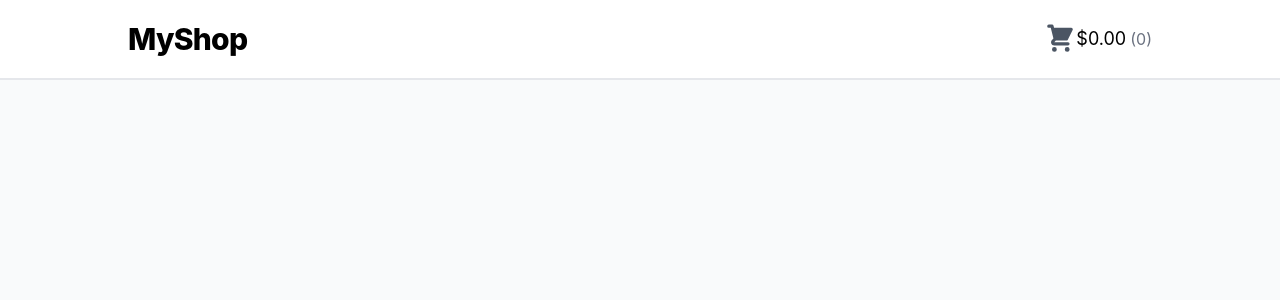
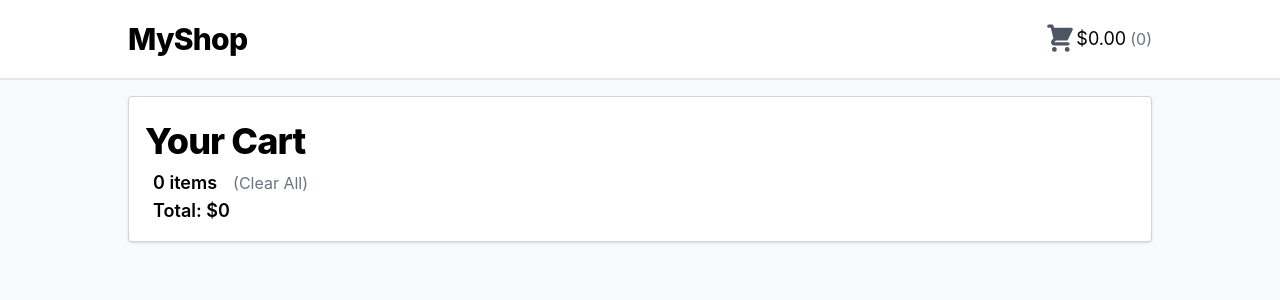
Before and after one commit to willp11/Nextjs-ecommerce, a Next.js app: page /cart in a window 1280 px wide. Shown: the top 300 px of the page. Built offline with nearby package versions, Linux system fonts and the light colour scheme.

Commit message:
created basic cart page

```diff
--- a/components/header.js
+++ b/components/header.js
@@ -1,15 +1,20 @@
 import ShoppingCartIcon from "./icons/shoppingCartIcon";
 import { useCart } from "../hooks/useCart";
+import { useRouter } from "next/router";
 
 export default function Header() {
 
+    const router = useRouter();
     const {cart} = useCart();
 
     return (
         <div className="w-full h-[80px] px-6 py-2 border-b-2 border-gray-200 flex items-center justify-center">
             <div className="w-full max-w-[64rem] flex justify-between items-center">
-                <p className="text-3xl tracking-tight font-extrabold">MyShop</p>
-                <div className="flex items-center cursor-pointer group">
+                <p className="text-3xl tracking-tight font-extrabold cursor-pointer" onClick={()=>router.push("/")}>MyShop</p>
+                <div
+                    className="flex items-center cursor-pointer group"
+                    onClick={()=>router.push("/cart")}
+                >
                     <ShoppingCartIcon />
                     <p className="text-lg">${cart.value.toFixed(2)}</p>
                     <p className="text-gray-500 pl-1">({cart.total_qty})</p>
--- a/pages/cart.js
+++ b/pages/cart.js
@@ -1,14 +1,53 @@
 import Layout from "../components/layout";
 import Head from "next/head";
+import { useCart } from "../hooks/useCart";
+import Image from "next/image";
 
 export default function Cart() {
+
+    const {cart, removeItem} = useCart();
+
+    let cartItems = Object.keys(cart.items).map((key)=>{
+        console.log(key)
+        let item = cart.items[key];
+        return (
+            <div className="w-full mx-1 my-4 px-2 py-4 border border-gray-200 rounded-md shadow-md flex justify-start items-center overflow-x-auto">
+                <div className="h-[100px] min-w-[100px]">
+                    <Image
+                        src={item.image}
+                        height={100}
+                        width={100}
+                        alt={item.name}
+                    />
+                </div>
+                <div>
+                    <p className="text-lg font-semibold truncate">{item.name}</p>
+                    <div className="flex pt-2">
+                        <p>- {item.quantity} +</p>
+                        <p className="ml-8">x ${item.price}</p>
+                    </div>
+                </div>
+            </div>
+        )
+    })
+
     return (
-        <Layout cart={[]}>
+        <Layout>
             <Head>
-                <title>Your Cart</title>
+                <title>MyShop Cart</title>
             </Head>
             <div className="w-full min-h-[calc(100vh-80px)] bg-gray-50 py-4 px-2">
-
+                <div className="w-full max-w-[64rem] mx-auto flex flex-row flex-wrap justify-center items-start">
+                    <div className="w-full bg-white border border-gray-300 rounded shadow p-4">
+                        <h1 className="text-left">Your Cart</h1>
+                        <div className="flex items-center ml-2">
+                            <h2 className="text-lg font-semibold">{cart.total_qty} {cart.total_qty === 1 ? "item" : "items"}</h2>
+                            <p className="text-base text-gray-500 ml-4 cursor-pointer hover:text-black">(Clear All)</p>
+                        </div>
+                        {cartItems}
+                        <h2 className="text-lg font-semibold ml-2">Total: ${cart.value}</h2>
+                    </div>
+                </div>
             </div>
         </Layout>
     )
--- a/styles/globals.css
+++ b/styles/globals.css
@@ -31,7 +31,7 @@ a {
 
 @layer base {
   h1 {
-    @apply text-4xl tracking-tight font-extrabold text-center my-2;
+    @apply text-4xl tracking-tight font-extrabold my-2;
   }
   input {
     @apply p-1;
```
